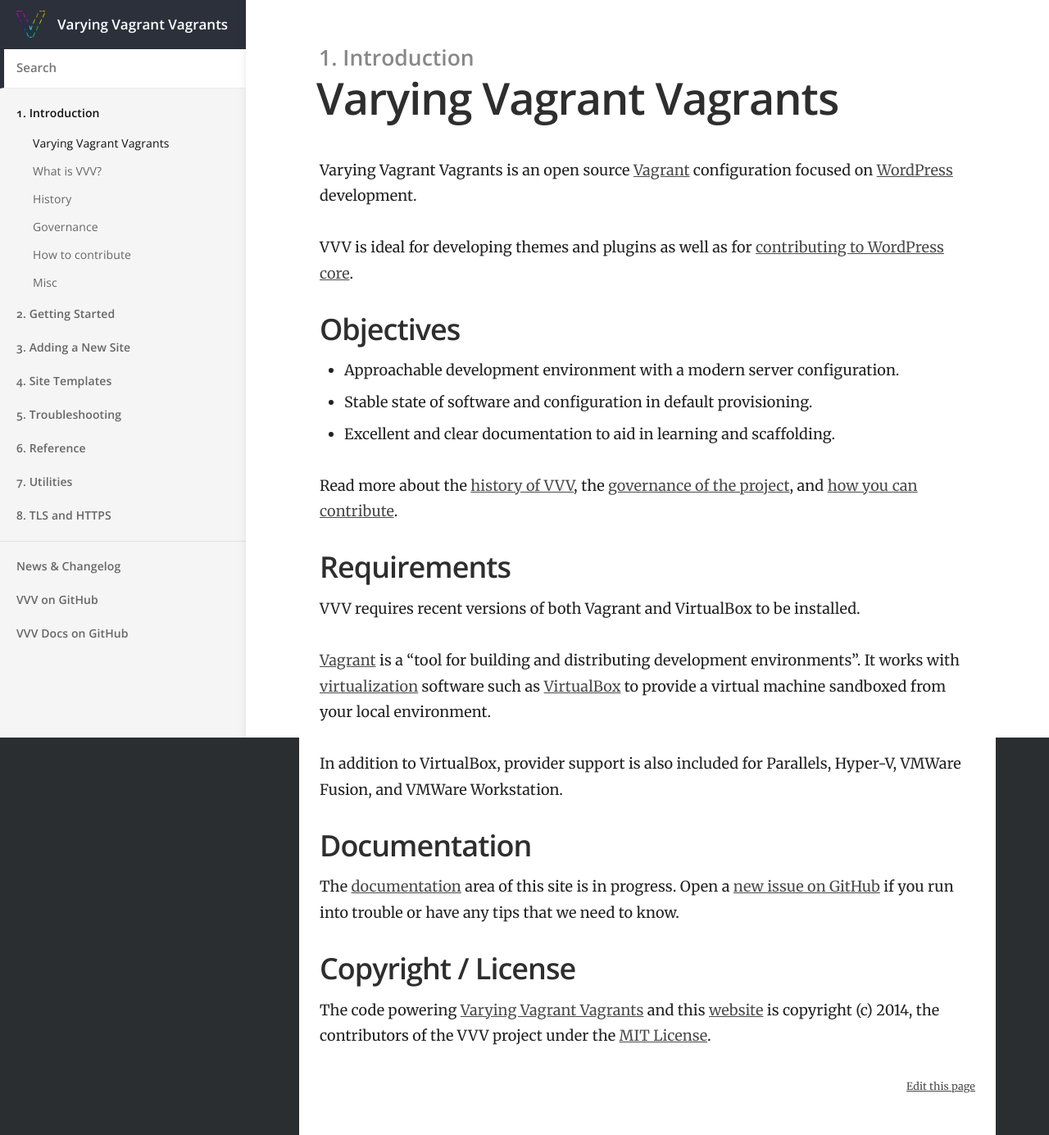
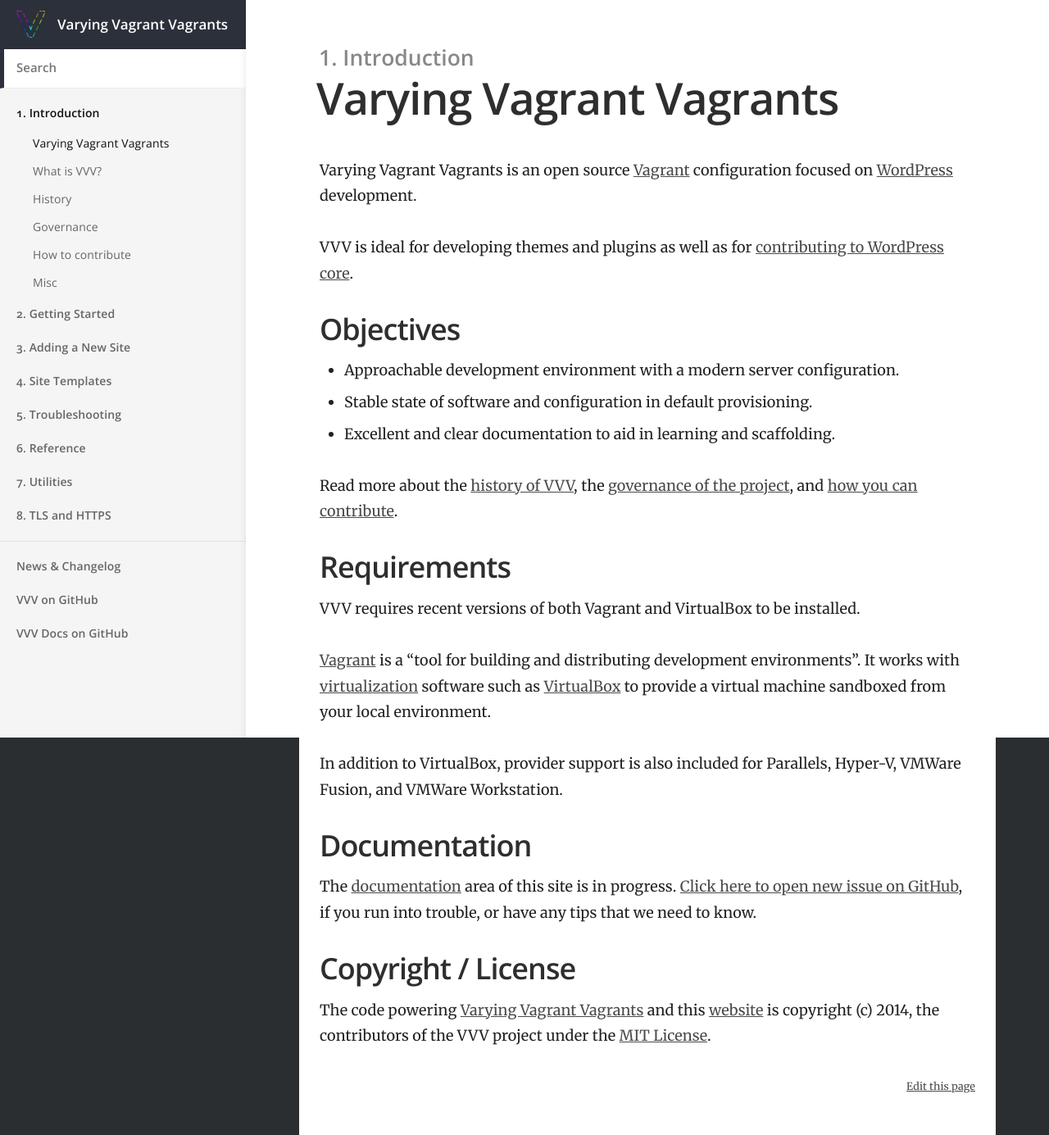
Before and after one commit to Varying-Vagrant-Vagrants/varyingvagrantvagrants.org, a Jekyll site: the page built from index.md, in a window 1280 px wide. Shown: the whole page at 82% size. Built offline with Jekyll 4.4.1, drawn with Linux system fonts in a browser that asks for light colours.

Commit message:
Update index.md

```diff
--- a/index.md
+++ b/index.md
@@ -27,7 +27,7 @@ In addition to VirtualBox, provider support is also included for Parallels, Hype
 
 ## Documentation
 
-The [documentation](docs/en-US/index.md) area of this site is in progress. Open a [new issue on GitHub](https://github.com/Varying-Vagrant-Vagrants/VVV) if you run into trouble or have any tips that we need to know.
+The [documentation](docs/en-US/index.md) area of this site is in progress. [Click here to open new issue on GitHub](https://github.com/Varying-Vagrant-Vagrants/VVV),  if you run into trouble, or have any tips that we need to know.
 
 ## Copyright / License
 
```
